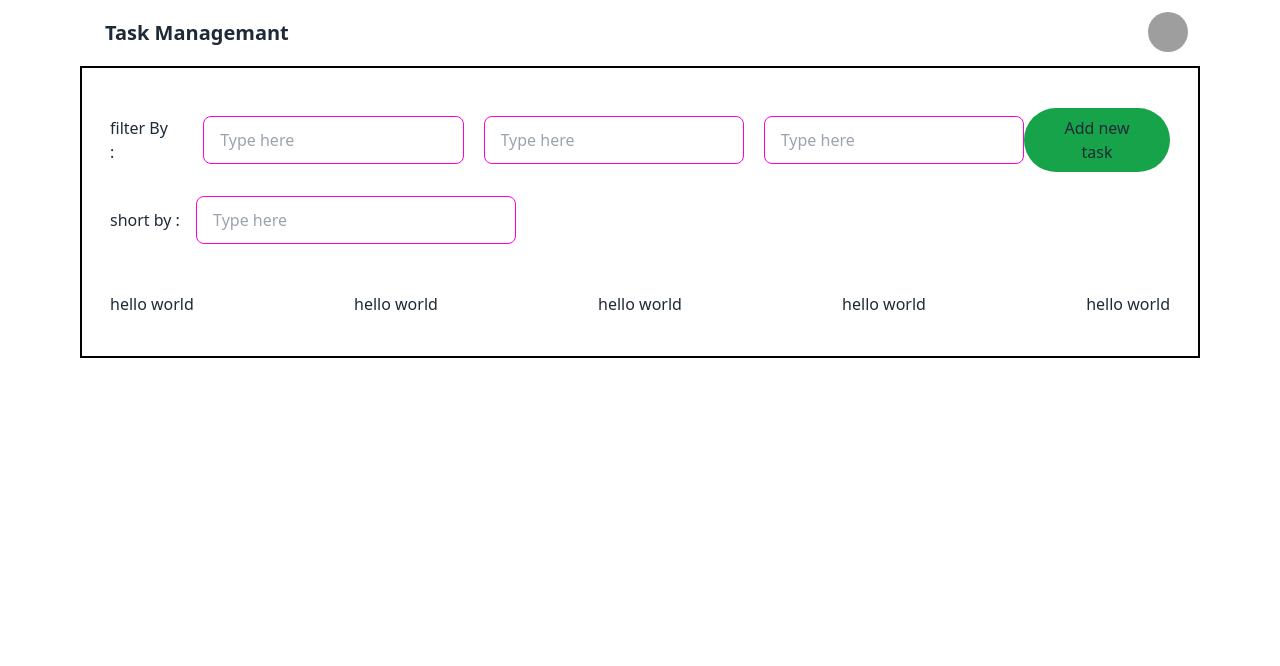
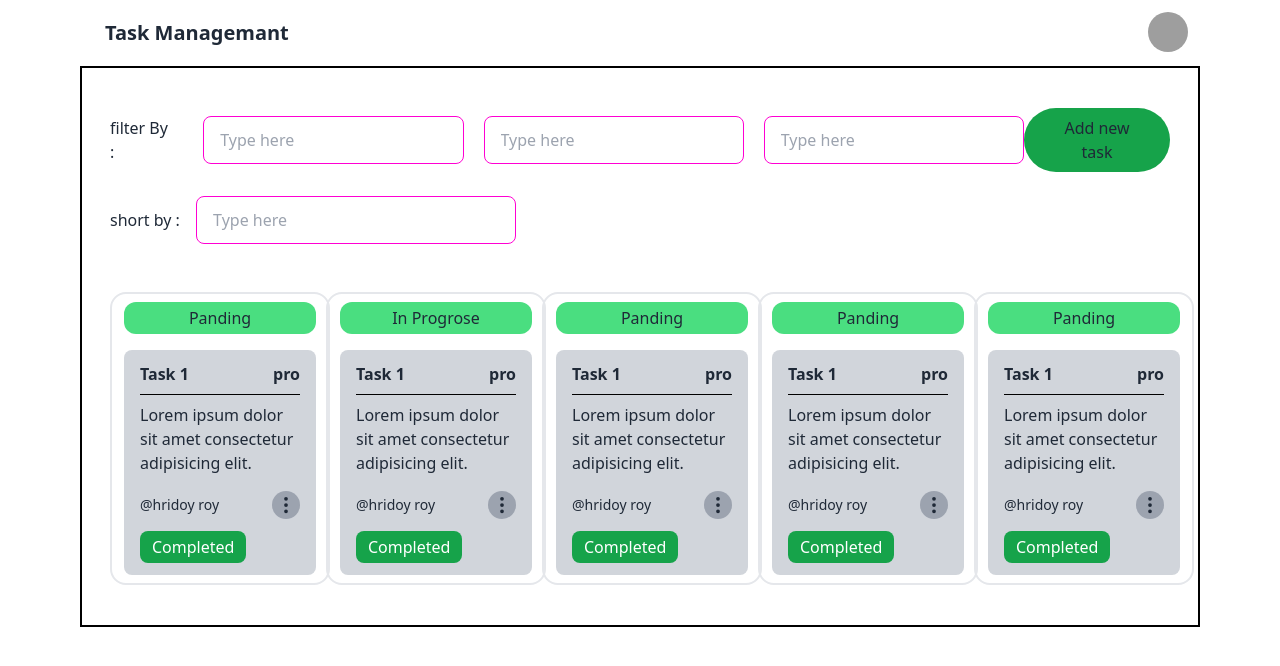
Before and after one commit to hridayroy19/task-management, a React (Vite) app: page / in a window 1280 px wide. Shown: the top 666 px of the page. Built offline with nearby package versions, Linux system fonts and the light colour scheme; grey boxes are pictures that could not be loaded.

Commit message:
crate card

```diff
--- a/package.json
+++ b/package.json
@@ -14,6 +14,7 @@
     "match-sorter": "^6.3.4",
     "react": "^18.2.0",
     "react-dom": "^18.2.0",
+    "react-icons": "^5.0.1",
     "react-router-dom": "^6.22.3",
     "sort-by": "^1.2.0"
   },
--- a/src/components/Card.jsx
+++ b/src/components/Card.jsx
@@ -1,14 +1,86 @@
+import { BsThreeDotsVertical } from "react-icons/bs";
 
 const Card = () => {
     return (
         <div className=" mt-12">
-            <div className="flex justify-between gap-5">
+            <div className="grid lg:grid-cols-5 md:grid-cols-3 grid-cols-2 w-fullmx-auto justify-between gap-5">
+                <div className="border-2 px-3  rounded-2xl h-auto  w-[220px] py-2">
+                    <h3 className="text-center p-1 mb-4 bg-green-400 rounded-xl"> Panding </h3>
 
-                <div> hello world</div>
-                <div> hello world</div>
-                <div> hello world</div>
-                <div> hello world</div>
-                <div> hello world</div>
+                    <div class="bg-gray-300 px-4 py-3 rounded-lg">
+                        <h4 class="font-semibold flex justify-between items-center">Task 1 <span>pro</span></h4>
+                        <hr class="w-full mx-auto my-2 border-black" />
+                        <p class="mt-2 mb-4">Lorem ipsum dolor sit amet consectetur adipisicing elit.</p>
+                        <h3 class="text-sm flex items-center justify-between font-medium">
+                            <span>@hridoy roy</span>
+                            <span class="text-xl bg-gray-400 rounded-full p-1"> <BsThreeDotsVertical /> </span>
+                        </h3>
+                        <button class="bg-green-600 px-3 py-1 rounded-lg mt-3 text-white">Completed</button>
+                    </div>
+                </div>
+                {/* in progress */}
+                <div className="border-2 px-3  rounded-2xl h-auto  w-[220px] py-2">
+                    <h3 className="text-center p-1 mb-4 bg-green-400 rounded-xl"> In Progrose </h3>
+
+                    <div class="bg-gray-300 px-4 py-3 rounded-lg">
+                        <h4 class="font-semibold flex justify-between items-center">Task 1 <span>pro</span></h4>
+                        <hr class="w-full mx-auto my-2 border-black" />
+                        <p class="mt-2 mb-4">Lorem ipsum dolor sit amet consectetur adipisicing elit.</p>
+                        <h3 class="text-sm flex items-center justify-between font-medium">
+                            <span>@hridoy roy</span>
+                            <span class="text-xl bg-gray-400 rounded-full p-1"> <BsThreeDotsVertical /> </span>
+                        </h3>
+                        <button class="bg-green-600 px-3 py-1 rounded-lg mt-3 text-white">Completed</button>
+                    </div>
+                </div>
+
+                {/*  completed */}
+                <div className="border-2 px-3  rounded-2xl h-auto  w-[220px] py-2">
+                    <h3 className="text-center p-1 mb-4 bg-green-400 rounded-xl"> Panding </h3>
+
+                    <div class="bg-gray-300 px-4 py-3 rounded-lg">
+                        <h4 class="font-semibold flex justify-between items-center">Task 1 <span>pro</span></h4>
+                        <hr class="w-full mx-auto my-2 border-black" />
+                        <p class="mt-2 mb-4">Lorem ipsum dolor sit amet consectetur adipisicing elit.</p>
+                        <h3 class="text-sm flex items-center justify-between font-medium">
+                            <span>@hridoy roy</span>
+                            <span class="text-xl bg-gray-400 rounded-full p-1"> <BsThreeDotsVertical /> </span>
+                        </h3>
+                        <button class="bg-green-600 px-3 py-1 rounded-lg mt-3 text-white">Completed</button>
+                    </div>
+                </div>
+                {/*  Deployed */}
+                <div className="border-2 px-3  rounded-2xl h-auto  w-[220px] py-2">
+                    <h3 className="text-center p-1 mb-4 bg-green-400 rounded-xl"> Panding </h3>
+
+                    <div class="bg-gray-300 px-4 py-3 rounded-lg">
+                        <h4 class="font-semibold flex justify-between items-center">Task 1 <span>pro</span></h4>
+                        <hr class="w-full mx-auto my-2 border-black" />
+                        <p class="mt-2 mb-4">Lorem ipsum dolor sit amet consectetur adipisicing elit.</p>
+                        <h3 class="text-sm flex items-center justify-between font-medium">
+                            <span>@hridoy roy</span>
+                            <span class="text-xl bg-gray-400 rounded-full p-1"> <BsThreeDotsVertical /> </span>
+                        </h3>
+                        <button class="bg-green-600 px-3 py-1 rounded-lg mt-3 text-white">Completed</button>
+                    </div>
+                </div>
+                {/*  Defarent  */}
+                <div className="border-2 px-3  rounded-2xl h-auto  w-[220px] py-2">
+                    <h3 className="text-center p-1 mb-4 bg-green-400 rounded-xl"> Panding </h3>
+
+                    <div class="bg-gray-300 px-4 py-3 rounded-lg">
+                        <h4 class="font-semibold flex justify-between items-center">Task 1 <span>pro</span></h4>
+                        <hr class="w-full mx-auto my-2 border-black" />
+                        <p class="mt-2 mb-4">Lorem ipsum dolor sit amet consectetur adipisicing elit.</p>
+                        <h3 class="text-sm flex items-center justify-between font-medium">
+                            <span>@hridoy roy</span>
+                            <span class="text-xl bg-gray-400 rounded-full p-1"> <BsThreeDotsVertical /> </span>
+                        </h3>
+                        <button class="bg-green-600 px-3 py-1 rounded-lg mt-3 text-white">Completed</button>
+                    </div>
+                </div>
+
+
 
             </div>
         </div>
```
Also changed, not shown: 1 other file (tests, documents, lock files or other folders).
